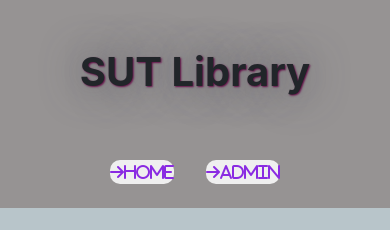
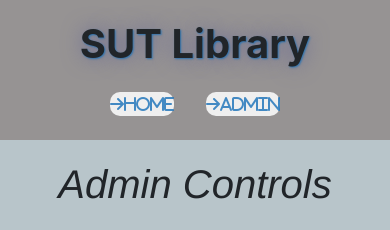
Before and after one commit to SideWayGoat/AngularLibraryUI, an Angular app: page /admin in a window 390 px wide. Shown: the top 230 px of the page. Built offline with nearby package versions, Linux system fonts and the light colour scheme; no server answers.

Commit message:
good enough

```diff
--- a/src/app/admin/admin.component.html
+++ b/src/app/admin/admin.component.html
@@ -41,7 +41,7 @@
                 </div>
                 <div class="btn-container">
                         <button class="btn btn-outline-primary" type="submit" >Submit</button>
-                        <button class="btn btn-outline-primary" (click)="reset()" >Reset</button>
+                        <button class="btn btn-outline-primary" (click)="reset()">Reset</button>
                         <button class="btn btn-danger" (click)="deleteBook(book.id)"><i class="fa-regular fa-trash-can"></i></button>
                 </div>
             </form>
--- a/src/app/home/home.component.css
+++ b/src/app/home/home.component.css
@@ -10,9 +10,10 @@
     display: flex;
     margin-bottom: 2em;
     margin-left: 1em;
+    background-color: #9999;
     margin-right: 1em;
     border-radius: 5px;
-    max-height: 700px;
+    max-height: 70vh;
     -webkit-border-radius: 5px;
     -moz-border-radius: 5px;
     -ms-border-radius: 5px;
@@ -31,7 +32,7 @@
 .book-image img{
     object-fit: cover;
     max-width: 100%;
-    min-height: 450px;
+    min-height: 47vh;
     border-radius: 5px;
     -webkit-border-radius: 5px;
     -moz-border-radius: 5px;
@@ -43,7 +44,6 @@
     flex: 1;
     padding-left: 0.5em;
     padding-right: 1em;
-    background-color: #9999;
     border-radius: 5px;
     -webkit-border-radius: 5px;
     -moz-border-radius: 5px;
@@ -64,7 +64,7 @@
 
 .book-description {
     overflow: auto;
-    max-height: 21em;
+    max-height: 36vh;
     scrollbar-width: none;
 }
 .outer{
--- a/src/app/navigation-bar/navigation-bar.component.css
+++ b/src/app/navigation-bar/navigation-bar.component.css
@@ -11,14 +11,15 @@ a:hover{
     padding: 1em;
     text-align: center;
     font-weight: bold;
-    text-shadow: 1px 1px 2px rgb(99, 12, 70), 0 0 1em rgb(79, 79, 92);
+    text-shadow: 1px 1px 2px rgb(21, 111, 184, 0.795), 0 0 0.5em rgb(105, 105, 148);
 }
 .navbar nav{
     align-self: center;
 }
 button a{
     text-decoration: none;
-    color:blueviolet;
+    font-weight: bold;
+    color:rgba(21, 111, 184, 0.795);
     transition: color 0.3s;
 }
 button{
@@ -40,3 +41,9 @@ button{
     -ms-border-radius: 15px;
     -o-border-radius: 15px;
 }
+@media screen and (max-width: 478px){
+    .navbar h1{
+        padding: 0.3em;
+        padding-bottom: 0.01em;
+    }
+}
```
